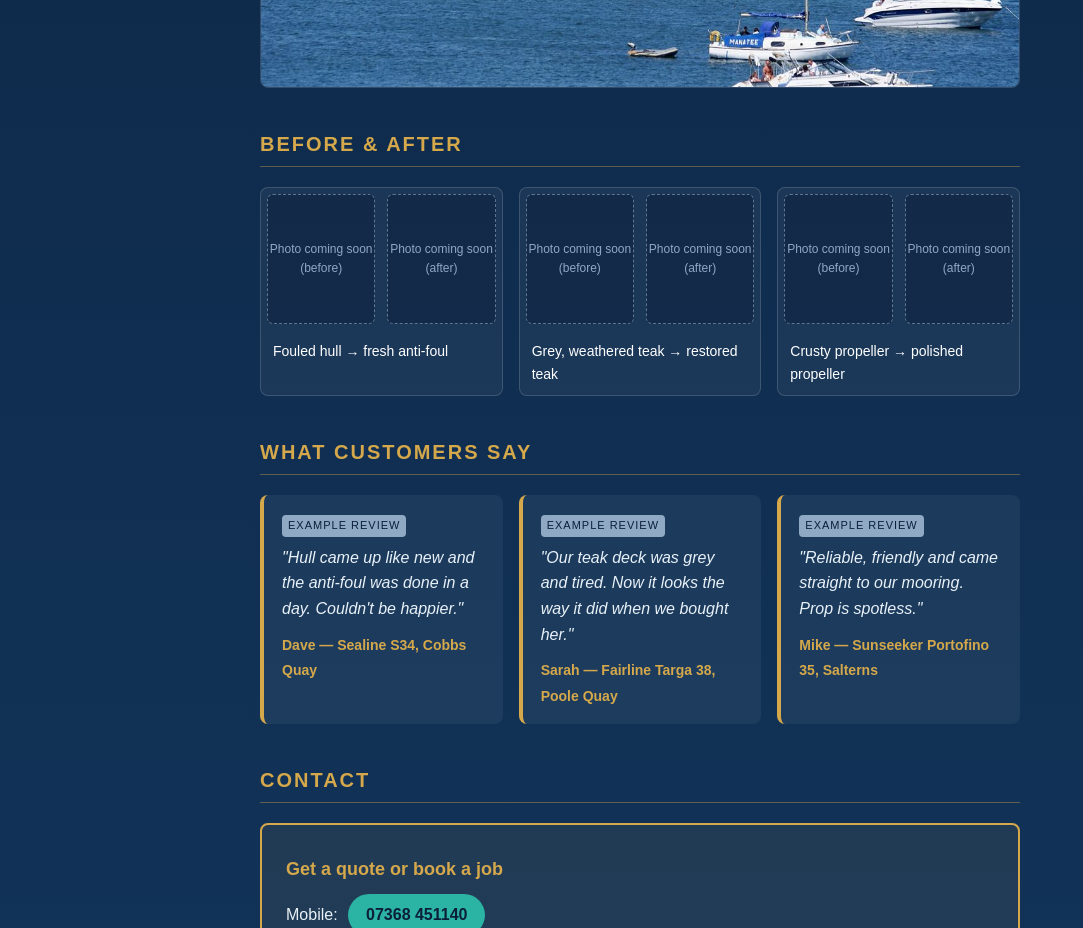
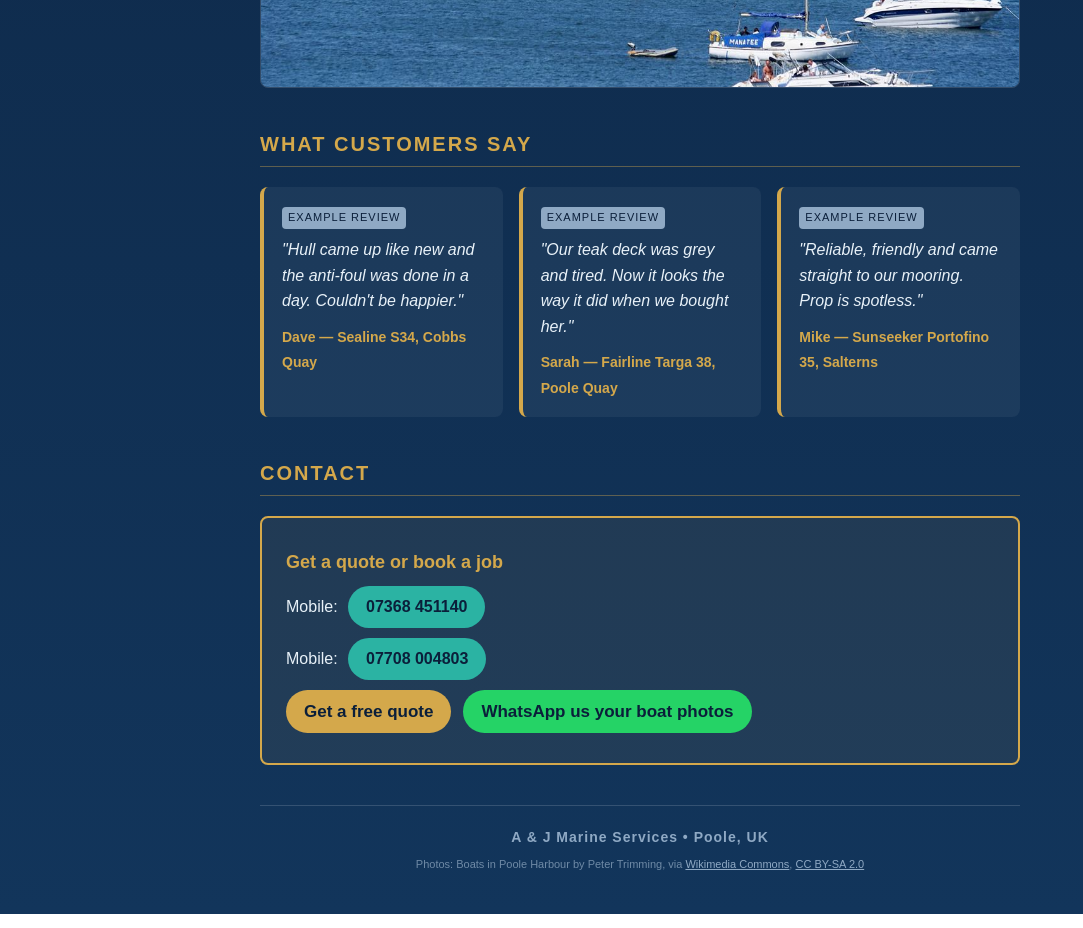
Before and after one commit to jonnyvaughan1988-spec/aj-marine-services, a plain HTML site: page index.html in a window 1280 px wide. Shown: the part 1480-2408 px from the top of the page, without its empty margins (0-1083 px from the left). Drawn offline with Linux system fonts and the light colour scheme.

Commit message:
Remove before and after section for now

```diff
--- a/index.html
+++ b/index.html
@@ -117,17 +117,6 @@
   </div>
   <img class="area-photo" src="images/poole-harbour-boats.jpg" alt="Motor boats and sailing boats on Poole Harbour, Dorset" loading="lazy">
 
-  <h2>BEFORE &amp; AFTER</h2>
-  <div class="ba-grid">
-    <div class="ba-card"><div class="ba-pair"><div class="ba-slot">Photo coming soon<br>(before)</div><div class="ba-slot">Photo coming soon<br>(after)</div></div>
-      <p>Fouled hull &rarr; fresh anti-foul</p></div>
-    <div class="ba-card"><div class="ba-pair"><div class="ba-slot">Photo coming soon<br>(before)</div><div class="ba-slot">Photo coming soon<br>(after)</div></div>
-      <p>Grey, weathered teak &rarr; restored teak</p></div>
-    <div class="ba-card"><div class="ba-pair"><div class="ba-slot">Photo coming soon<br>(before)</div><div class="ba-slot">Photo coming soon<br>(after)</div></div>
-      <p>Crusty propeller &rarr; polished propeller</p></div>
-  </div>
-  <!-- PLACEHOLDERS: replace each .ba-slot div with <img src="images/your-photo.jpg" alt="..."> -->
-
   <h2>WHAT CUSTOMERS SAY</h2>
   <!-- EXAMPLE REVIEWS: replace with real customer reviews, then remove the "Example review" tags -->
   <div class="reviews">
```
